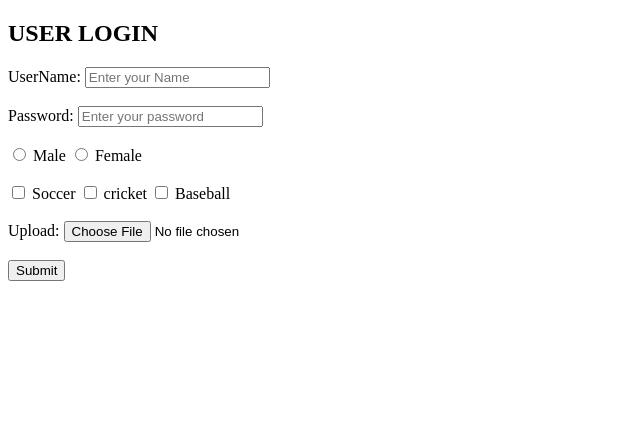
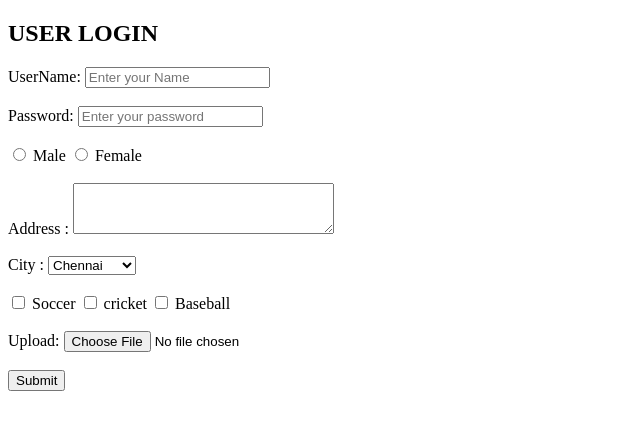
Before and after one commit to Sidhardha18/CTS-HTML, a plain HTML site: page form1.html in a window 1280 px wide. Shown: the whole page, without its empty margins (0-640 px from the left). Drawn offline with Linux system fonts and the light colour scheme.

Commit message:
modified fomr1.html

```diff
--- a/form1.html
+++ b/form1.html
@@ -18,6 +18,16 @@
         <label for="male">Male</label>
         <input type="radio" name="gender" id="female">
         <label for="female">Female</label><br><br>
+
+        <label for="address">Address : </label>
+        <textarea name="address" id="address" rows="3" cols="30"></textarea><br><br>
+
+        <label for="City">City : </label>
+        <select name="city" id="city">
+            <option value="chennai">Chennai</option>
+            <option value="hyderabad">Hyderabad</option>
+            <option value="mumbai">Mumbai</option>
+        </select><br><br>
         <input type="checkbox" name="sports" id="soccer">
         <label for="soccer">Soccer</label>
         <input type="checkbox" name="sports" id="cricket">
```
